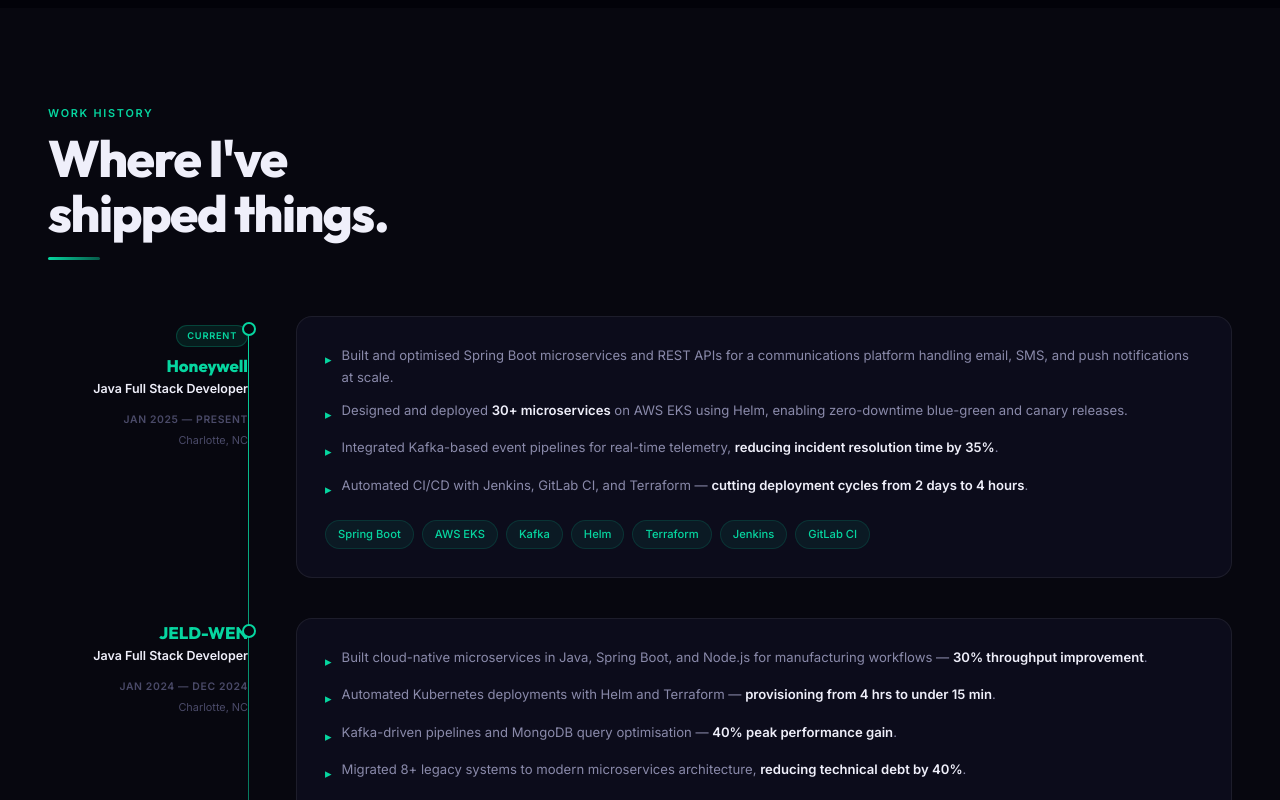
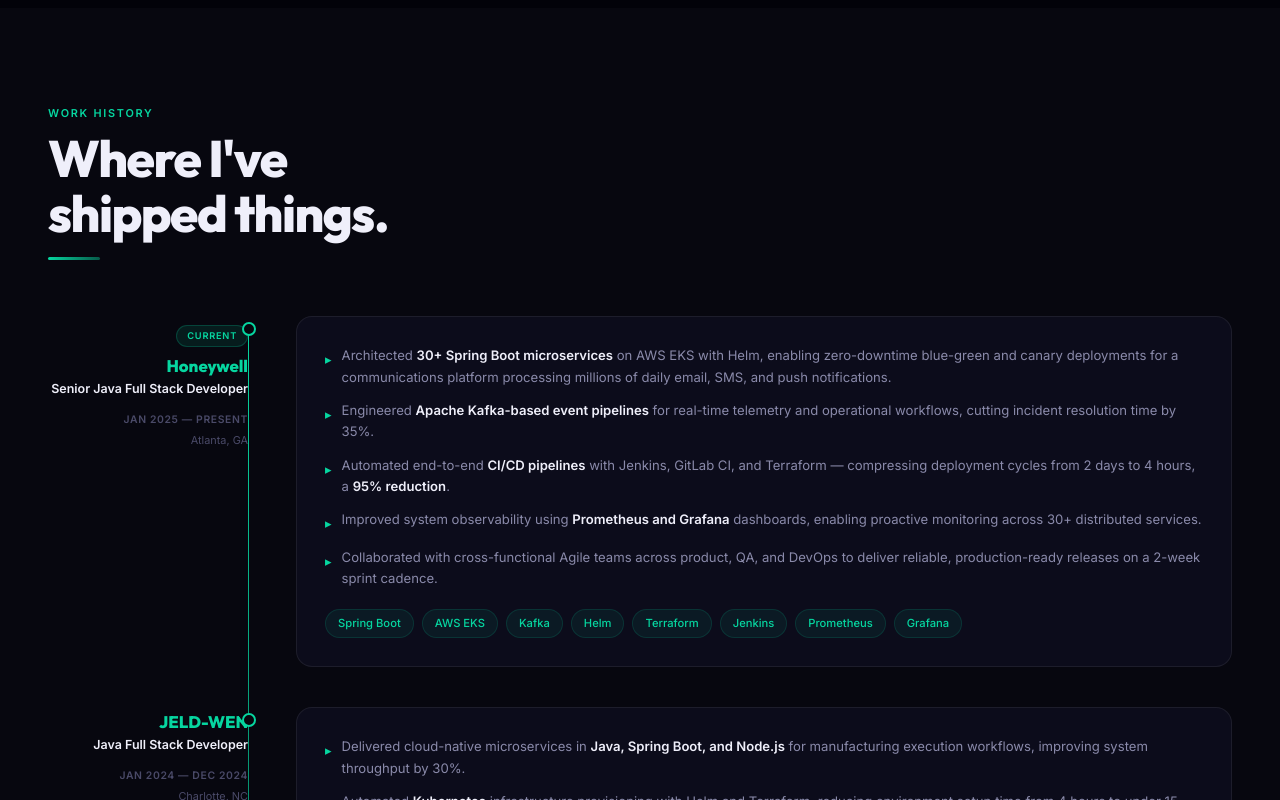
Before and after one commit to SahithBolli/portfolio, a Next.js app: page / in a window 1280 px wide. Shown: the part 2000-2800 px from the top of the page. Built offline with nearby package versions, Linux system fonts and the light colour scheme.

Commit message:
Update experience content, role title, and location from latest resume

```diff
--- a/src/components/About.jsx
+++ b/src/components/About.jsx
@@ -8,7 +8,7 @@
   {
     icon: '⚡', iconBg: 'rgba(6,214,160,.1)',
     title: 'Currently at Honeywell',
-    body:  'Java Full Stack Developer building communications infrastructure at scale — email, SMS, and push for enterprise.',
+    body:  'Senior Java Full Stack Developer architecting 30+ microservices on AWS EKS for a communications platform processing millions of daily notifications.',
   },
   {
     icon: '☁️', iconBg: 'rgba(139,92,246,.1)',
--- a/src/data/index.js
+++ b/src/data/index.js
@@ -1,17 +1,18 @@
 export const experience = [
   {
     company:  'Honeywell',
-    role:     'Java Full Stack Developer',
+    role:     'Senior Java Full Stack Developer',
     period:   'Jan 2025 — Present',
-    location: 'Charlotte, NC',
+    location: 'Atlanta, GA',
     current:  true,
     bullets: [
-      'Built and optimised Spring Boot microservices and REST APIs for a communications platform handling email, SMS, and push notifications at scale.',
-      'Designed and deployed <strong>30+ microservices</strong> on AWS EKS using Helm, enabling zero-downtime blue-green and canary releases.',
-      'Integrated Kafka-based event pipelines for real-time telemetry, <strong>reducing incident resolution time by 35%</strong>.',
-      'Automated CI/CD with Jenkins, GitLab CI, and Terraform — <strong>cutting deployment cycles from 2 days to 4 hours</strong>.',
+      'Architected <strong>30+ Spring Boot microservices</strong> on AWS EKS with Helm, enabling zero-downtime blue-green and canary deployments for a communications platform processing millions of daily email, SMS, and push notifications.',
+      'Engineered <strong>Apache Kafka-based event pipelines</strong> for real-time telemetry and operational workflows, cutting incident resolution time by 35%.',
+      'Automated end-to-end <strong>CI/CD pipelines</strong> with Jenkins, GitLab CI, and Terraform — compressing deployment cycles from 2 days to 4 hours, a <strong>95% reduction</strong>.',
+      'Improved system observability using <strong>Prometheus and Grafana</strong> dashboards, enabling proactive monitoring across 30+ distributed services.',
+      'Collaborated with cross-functional Agile teams across product, QA, and DevOps to deliver reliable, production-ready releases on a 2-week sprint cadence.',
     ],
-    chips: ['Spring Boot', 'AWS EKS', 'Kafka', 'Helm', 'Terraform', 'Jenkins', 'GitLab CI'],
+    chips: ['Spring Boot', 'AWS EKS', 'Kafka', 'Helm', 'Terraform', 'Jenkins', 'Prometheus', 'Grafana'],
   },
   {
     company:  'JELD-WEN',
@@ -20,10 +21,10 @@
     location: 'Charlotte, NC',
     current:  false,
     bullets: [
-      'Built cloud-native microservices in Java, Spring Boot, and Node.js for manufacturing workflows — <strong>30% throughput improvement</strong>.',
-      'Automated Kubernetes deployments with Helm and Terraform — <strong>provisioning from 4 hrs to under 15 min</strong>.',
-      'Kafka-driven pipelines and MongoDB query optimisation — <strong>40% peak performance gain</strong>.',
-      'Migrated 8+ legacy systems to modern microservices architecture, <strong>reducing technical debt by 40%</strong>.',
+      'Delivered cloud-native microservices in <strong>Java, Spring Boot, and Node.js</strong> for manufacturing execution workflows, improving system throughput by 30%.',
+      'Automated <strong>Kubernetes</strong> infrastructure provisioning with Helm and Terraform, reducing environment setup time from 4 hours to under 15 minutes.',
+      'Designed <strong>Kafka-driven data pipelines</strong> and optimized MongoDB queries handling high-volume operational data, boosting peak query performance by 40%.',
+      'Led migration of 8+ legacy monolithic systems to a modern microservices architecture, <strong>reducing technical debt by 40%</strong> and improving team deployment velocity.',
     ],
     chips: ['Java', 'Node.js', 'Kubernetes', 'MongoDB', 'Kafka', 'Terraform'],
   },
@@ -34,9 +35,10 @@
     location: 'Bangalore, India',
     current:  false,
     bullets: [
-      'Deployed 12+ Spring Cloud microservices for high-volume financial transactions with <strong>sub-200ms latency</strong>.',
-      'Implemented Spring Security and OAuth2 for PCI-compliant auth; Kafka for fraud detection workflows.',
-      'Backend solutions via AWS Aurora, DynamoDB, and Jenkins CI/CD pipelines.',
+      'Designed and deployed <strong>12+ Spring Cloud microservices</strong> supporting secure, high-volume financial transactions with sub-200ms latency across millions of daily requests.',
+      'Secured APIs with <strong>Spring Security and OAuth2</strong> for PCI-DSS-compliant authentication; integrated Kafka into real-time fraud detection workflows processing thousands of events per second.',
+      'Built scalable backend infrastructure on <strong>AWS Aurora and DynamoDB</strong> with Jenkins-based CI/CD pipelines, improving release reliability and reducing rollback incidents.',
+      'Partnered with compliance, security, and product teams in an Agile environment to deliver payment processing features meeting strict regulatory requirements.',
     ],
     chips: ['Spring Cloud', 'OAuth2', 'Kafka', 'AWS Aurora', 'DynamoDB'],
   },
@@ -47,8 +49,10 @@
     location: 'Bangalore, India',
     current:  false,
     bullets: [
-      'Built Spring Boot microservices, REST/SOAP APIs, and Java enterprise services for product lifecycle systems.',
-      'Optimised MySQL and IBM DB2 schemas and stored procedures — <strong>35% faster query execution</strong>.',
+      'Developed <strong>Spring Boot microservices</strong> and REST/SOAP APIs supporting pharmaceutical product lifecycle management systems used across global operations in 5+ regions.',
+      'Designed optimized database schemas and stored procedures in <strong>MySQL and IBM DB2</strong>, reducing critical query execution time by 35% for high-frequency reporting jobs.',
+      'Modernized legacy Java enterprise services by migrating <strong>SOAP integrations to RESTful APIs</strong>, improving interoperability with internal systems and third-party partners.',
+      'Supported Agile delivery of 10+ product features across cross-functional teams of developers, QA engineers, and business analysts.',
     ],
     chips: ['Spring Boot', 'REST / SOAP', 'MySQL', 'IBM DB2'],
   },
```
